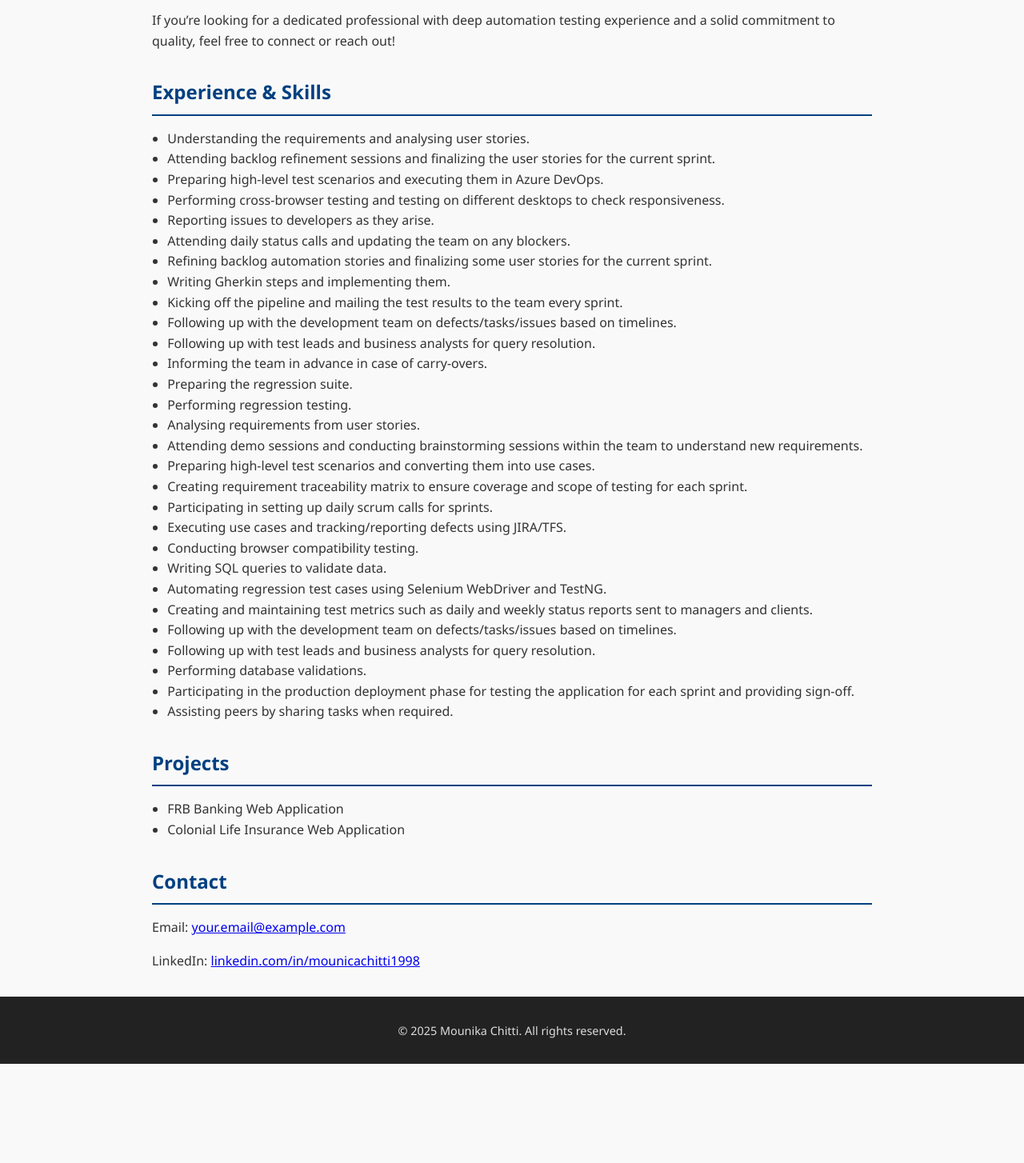
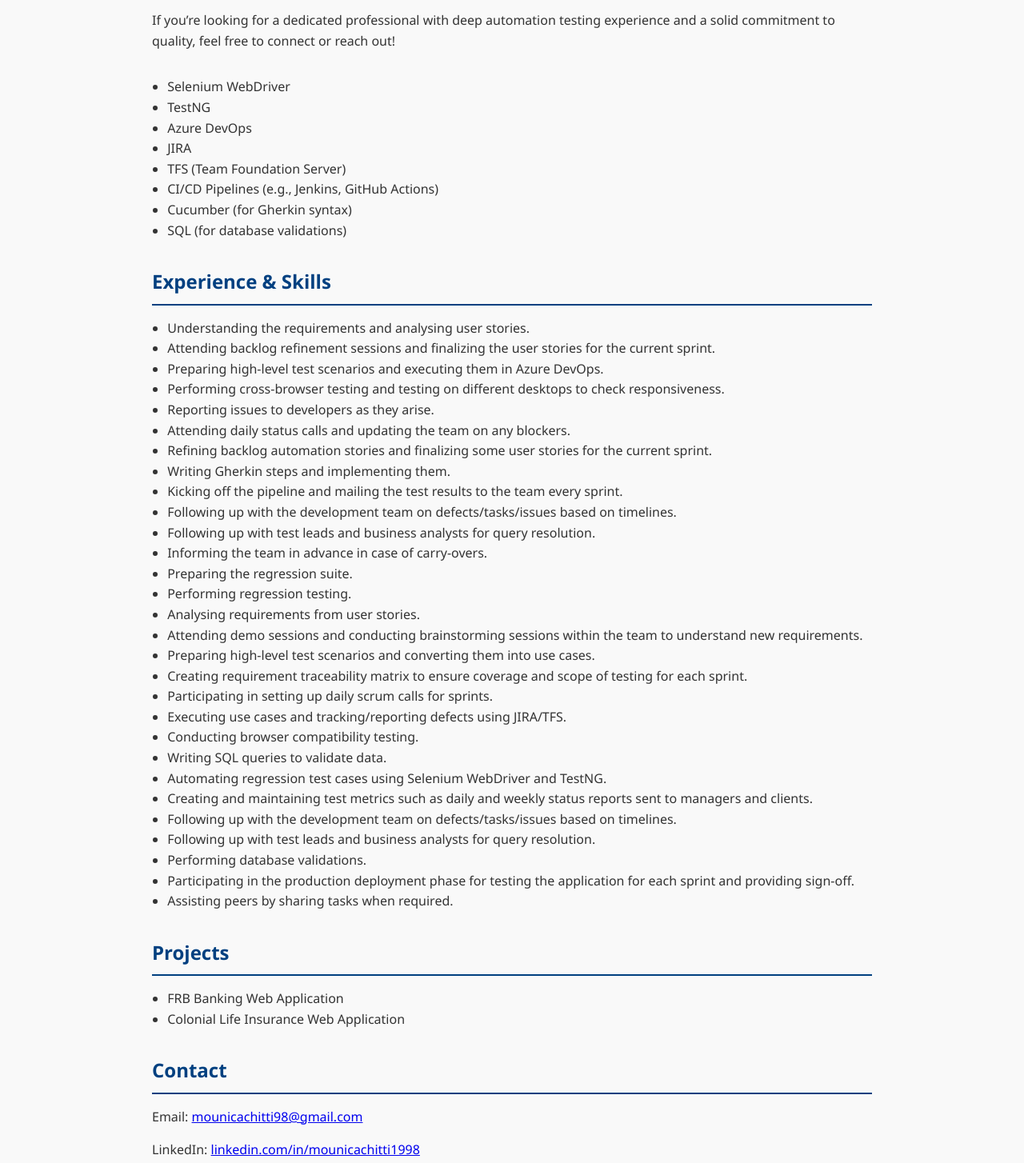
Before and after one commit to Mounikachitti-commit/Profilepage, a plain HTML site: page index.html in a window 1280 px wide. Shown: the part 476-1930 px from the top of the page at 80% size. Before the commit the page ends 1806 px from the top, so only its background shows below. Drawn offline with Linux system fonts and the light colour scheme.

Commit message:
Update index.html

```diff
--- a/index.html
+++ b/index.html
@@ -84,7 +84,19 @@
         commitment to quality, feel free to connect or reach out!
       </p>
     </section>
+<Section id= "Automation tools">
+  <ul>
+  <li>Selenium WebDriver</li>
+  <li>TestNG</li>
+  <li>Azure DevOps</li>
+  <li>JIRA</li>
+  <li>TFS (Team Foundation Server)</li>
+  <li>CI/CD Pipelines (e.g., Jenkins, GitHub Actions)</li>
+  <li>Cucumber (for Gherkin syntax)</li>
+  <li>SQL (for database validations)</li>
+</ul>
 
+</Section>
     <section id="skills">
       <h2>Experience & Skills</h2>
       <ul>
@@ -131,7 +143,7 @@
 
     <section id="contact">
       <h2>Contact</h2>
-      <p>Email: <a href="mailto:your.email@example.com">your.email@example.com</a></p>
+      <p>Email: <a href="mailto:your.email@example.com">mounicachitti98@gmail.com</a></p>
       <p>LinkedIn: <a href="https://linkedin.com/in/mounicachitti1998" target="_blank" rel="noopener noreferrer">linkedin.com/in/mounicachitti1998</a></p>
     </section>
   </main>
```
